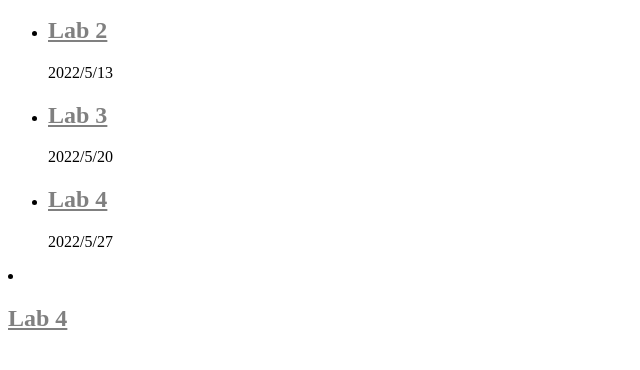
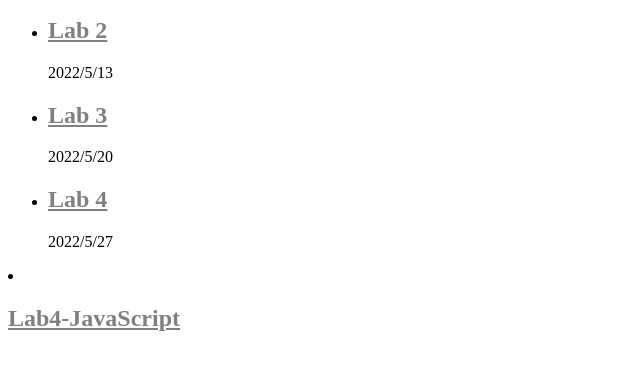
Before and after one commit to CarsonLee2001/CSTP-1106, a plain HTML site: page HTML/index.html in a window 1280 px wide. Shown: the part 148-518 px from the top of the page, without its empty margins (0-640 px from the left). Drawn offline with Linux system fonts and the light colour scheme.

Commit message:
Add files via upload

```diff
--- a/HTML/index.html
+++ b/HTML/index.html
@@ -66,7 +66,7 @@
     <li>
       <p>
         <h2>
-          <a href="./W4-JS/index.html"> Lab 4</a>
+          <a href="./W4-JS/index.html"> Lab4-JavaScript</a>
         </h2>
       </p>
     </li>
```
